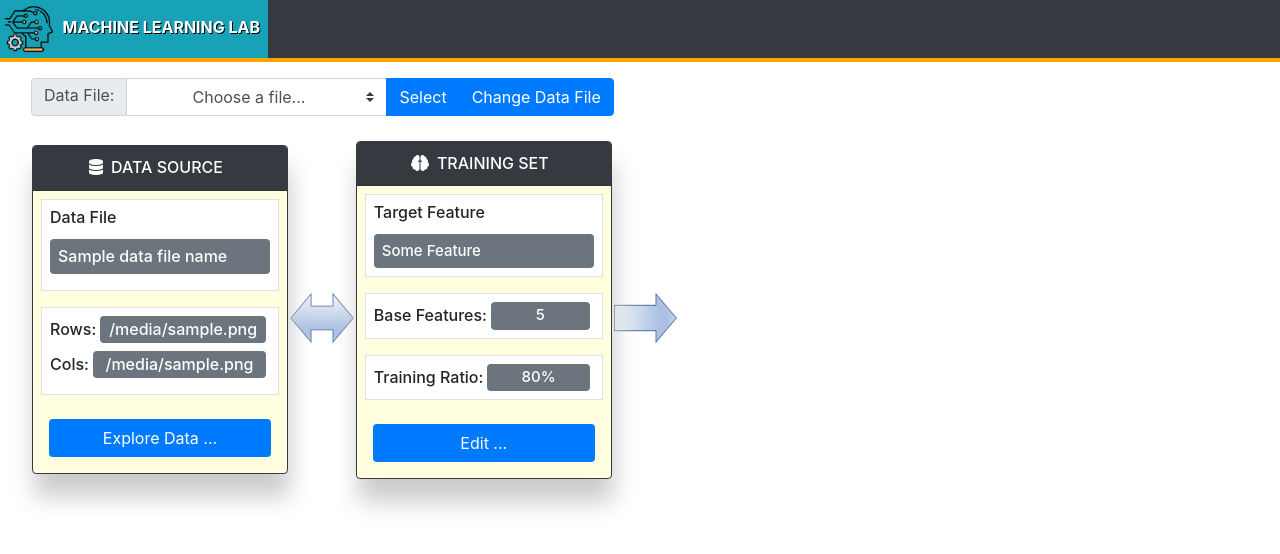
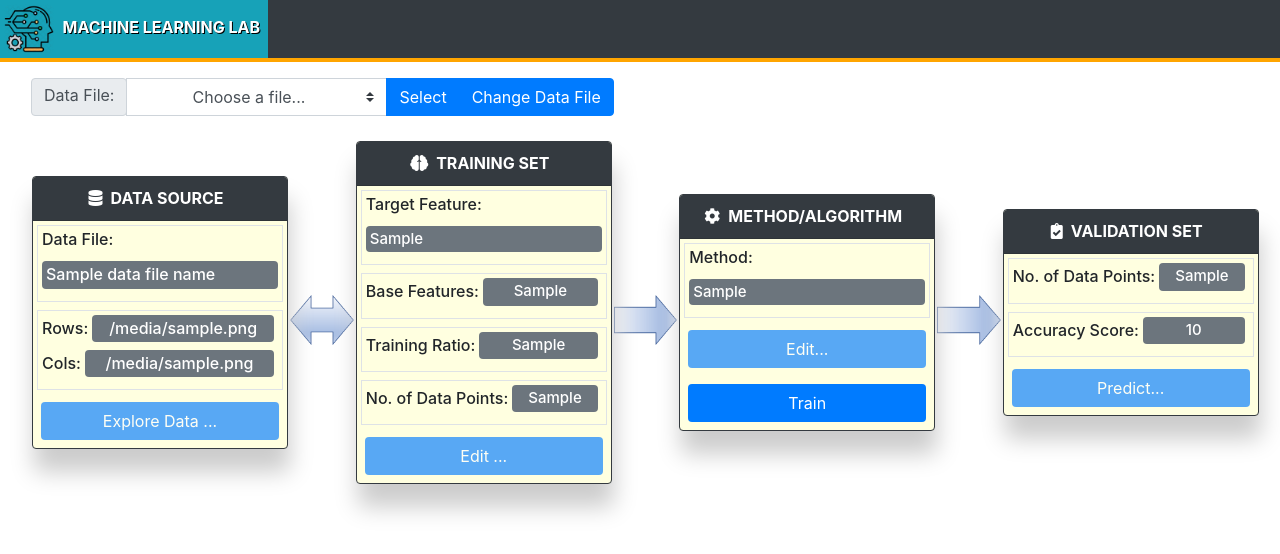
Before and after one commit to pambe525/MLWebLab, a Django app: template templates/home.html in a window 1280 px wide. Shown: the top 554 px of the page. Run offline with Django 3.2, Linux system fonts and the light colour scheme; the template is opened without the code that fills it: values that come from a table or form of the project are taken from there, most other values are stand-ins (such as "Sample title", 1, 10 or a date in 2020); some libraries are stand-ins or nearby versions.

Commit message:
Completed flowchart tiles in home_view template

```diff
--- a/mlflow/selenium_tests/test_home_view.py
+++ b/mlflow/selenium_tests/test_home_view.py
@@ -1,6 +1,5 @@
-from django.contrib.staticfiles.testing import StaticLiveServerTestCase
 from selenium import webdriver
-from django.test import tag
+from django.test import tag, SimpleTestCase
 from selenium.webdriver.support.ui import Select
 import csv
 import os
@@ -10,7 +9,7 @@ from selenium.webdriver.common.by import By
 from selenium.webdriver.support import expected_conditions as EC
 
 @tag('selenium')
-class HomeViewTemplateTestCase(StaticLiveServerTestCase):
+class HomeViewTemplateTestCase(SimpleTestCase):
 
     @classmethod
     def setUpClass(cls):
--- a/templates/home.html
+++ b/templates/home.html
@@ -39,26 +39,26 @@
 	<!--  Data Source Tile  -->
 	<td>
     <div class="card text-center border-dark col-*" style="width:16rem; box-shadow:2px 23px 23px #ccc; background-color:lightyellow">
-	  <div class="card-header bg-dark text-center h6 text-white">
+	  <div class="card-header bg-dark text-center h6 text-white font-weight-bold">
 	   	<i class="fa fa-database"></i><span class="px-2">DATA SOURCE</span>
 	  </div>
-	  <div class="card-body m-2 p-2 bg-white border">
-	    <h6 class="card-title text-left">Data File</h6>
-	    <div class="badge-secondary p-2 rounded h6 text-left" name="source_file">
+	  <div class="card-body m-1 p-1 border">
+	    <h6 class="card-title text-left">Data File:</h6>
+	    <div class="badge-secondary p-1 rounded h6 text-left" name="source_file">
             {{ data_file_name }}
         </div>
 	  </div>
- 	  <div class="card-body m-2 p-2 bg-white border row">
-	      <h6 class="card-title my-1 col-*">Rows:</h6>
-	      <span class="badge-secondary p-1 mx-1 rounded col h6" name="source_rows">
+      <div class="card-body m-1 p-1 row border">
+          <h6 class="card-title text-left pt-1 col-*">Rows:</h6>
+          <span class="badge-secondary mx-1 p-1 rounded col h6" name="source_rows">
               {{ data_file_rows }}
           </span>
-      	  <h6 class="card-title my-1 col-*">Cols:</h6>
-	      <span class="badge-secondary p-1 mx-1 rounded col h6" name="source_cols">
+          <h6 class="card-title text-left pt-1 col-*">Cols:</h6>
+          <span class="badge-secondary mx-1 p-1 rounded col h6" name="source_cols">
               {{ data_file_cols }}
           </span>
-	  </div>
- 	  <button class="btn m-3 bg-primary text-white"  data-toggle="modal" data-target="#myModal">Explore Data ...</button>
+      </div>
+  	  <button class="btn m-2 bg-primary text-white" disabled>Explore Data ...</button>
     </div>
     </td>
 	<!--  /Data Source Tile  -->
@@ -75,22 +75,26 @@
 	<!--  Training Set Tile  -->
 	<td>
     <div class="card text-center border-dark col-*" style="width:16rem; box-shadow:2px 23px 23px #ccc; background-color:lightyellow">
-	  <div class="card-header bg-dark text-center h6 text-white">
+	  <div class="card-header bg-dark text-center h6 text-white font-weight-bold">
 	   	<i class="fa fa-brain"></i><span class="px-2">TRAINING SET</span>
 	  </div>
-	  <div class="card-body m-2 p-2 bg-white border">
-	    <h6 class="card-title text-left">Target Feature</h6>
-	    <div class="badge-secondary p-2 rounded text-left" style="font-size:15px">Some Feature</div>
+	  <div class="card-body m-1 p-1 border">
+	    <h6 class="card-title text-left">Target Feature:</h6>
+	    <div class="badge-secondary p-1 rounded text-left h6" style="font-size:15px">{{ target_feature }}</div>
 	  </div>
- 	  <div class="card-body m-2 p-2 bg-white border row">
-	      <h6 class="card-title my-1 col-*">Base Features:</h6>
-	      <span class="badge-secondary p-1 mx-1 rounded col" style="font-size:15px">5</span>
+ 	  <div class="card-body m-1 p-1 border row">
+	      <h6 class="card-title pt-1 col-*">Base Features:</h6>
+	      <span class="badge-secondary p-1 mx-1 rounded col h6" style="font-size:15px">{{  base_features }}</span>
 	  </div>
-	  <div class="card-body m-2 p-2 bg-white border row">
-      	  <h6 class="card-title my-1 col-*">Training Ratio:</h6>
-	      <span class="badge-secondary p-1 mx-1 rounded col" style="font-size:15px">80%</span>
+	  <div class="card-body m-1 p-1 border row">
+      	  <h6 class="card-title pt-1 col-*">Training Ratio:</h6>
+	      <span class="badge-secondary p-1 mx-1 rounded col h6" style="font-size:15px">{{ training_ratio }}</span>
 	  </div>
- 	  <button class="btn m-3 bg-primary text-white"  data-toggle="modal" data-target="#myModal">Edit ...</button>
+ 	  <div class="card-body m-1 p-1 border row">
+	      <h6 class="card-title pt-1 col-*">No. of Data Points:</h6>
+	      <span class="badge-secondary p-1 mx-1 rounded col h6" style="font-size:15px">{{ training_rows }}</span>
+	  </div>
+ 	  <button class="btn m-2 bg-primary text-white" disabled>Edit ...</button>
     </div>
     </td>
 	<!--  /Training Set Tile  -->
@@ -103,7 +107,52 @@
 	</td>
 	<!-- /Right arrow -->
 
+	<!--  Method Tile  -->
+	<td>
+    <div class="card text-center border-dark col-*" style="width:16rem; box-shadow:2px 23px 23px #ccc; background-color:lightyellow">
+	  <div class="card-header bg-dark text-center h6 text-white font-weight-bold">
+	   	<i class="fa fa-cog"></i><span class="px-2">METHOD/ALGORITHM</span>
+	  </div>
+	  <div class="card-body m-1 p-1 border">
+	    <h6 class="card-title text-left">Method:</h6>
+	    <div class="badge-secondary p-1 rounded text-left h6" style="font-size:15px">{{ training_method }}</div>
+	  </div>
+ 	  <button class="btn m-2 bg-primary text-white" disabled>Edit...</button>
+ 	  <button class="btn m-2 bg-primary text-white">
+          Train  <i id="spinner" class="fas fa-spinner fa-spin" hidden></i>
+      </button>
+    </div>
+    </td>
+	<!--  /Method Tile  -->
+
+    <!-- Right arrow -->
+	<td>
+	<div class="col-* mt-3">
+		<img src="{% static 'images/right_arrow.png' %}" height="50px"/>
+	</div>
+	</td>
+	<!-- /Right arrow -->
+
+    <!--  Validation Tile  -->
+	<td>
+    <div class="card text-center border-dark col-*" style="width:16rem; box-shadow:2px 23px 23px #ccc; background-color:lightyellow">
+	  <div class="card-header bg-dark text-center h6 text-white font-weight-bold">
+	   	<i class="fa fa-clipboard-check"></i><span class="px-2">VALIDATION SET</span>
+	  </div>
+	  <div class="card-body m-1 p-1 border row">
+	      <h6 class="card-title pt-1 col-*">No. of Data Points:</h6>
+	      <span class="badge-secondary p-1 mx-1 rounded col h6" style="font-size:15px">{{ validation_rows }}</span>
+	  </div>
+	  <div class="card-body m-1 p-1 border row">
+	      <h6 class="card-title pt-1 col-*">Accuracy Score:</h6>
+	      <span class="badge-secondary p-1 mx-1 rounded col h6" style="font-size:15px">{{ validation_score }}</span>
+	  </div>
+ 	  <button class="btn m-2 bg-primary text-white" disabled>Predict...</button>
+    </div>
+    </td>
+	<!--  /Validation Tile  -->
 	</tr>
+    </table>
 </div>
 <!-- /MLFLowChart -->
 {% endblock home_content %}
```
